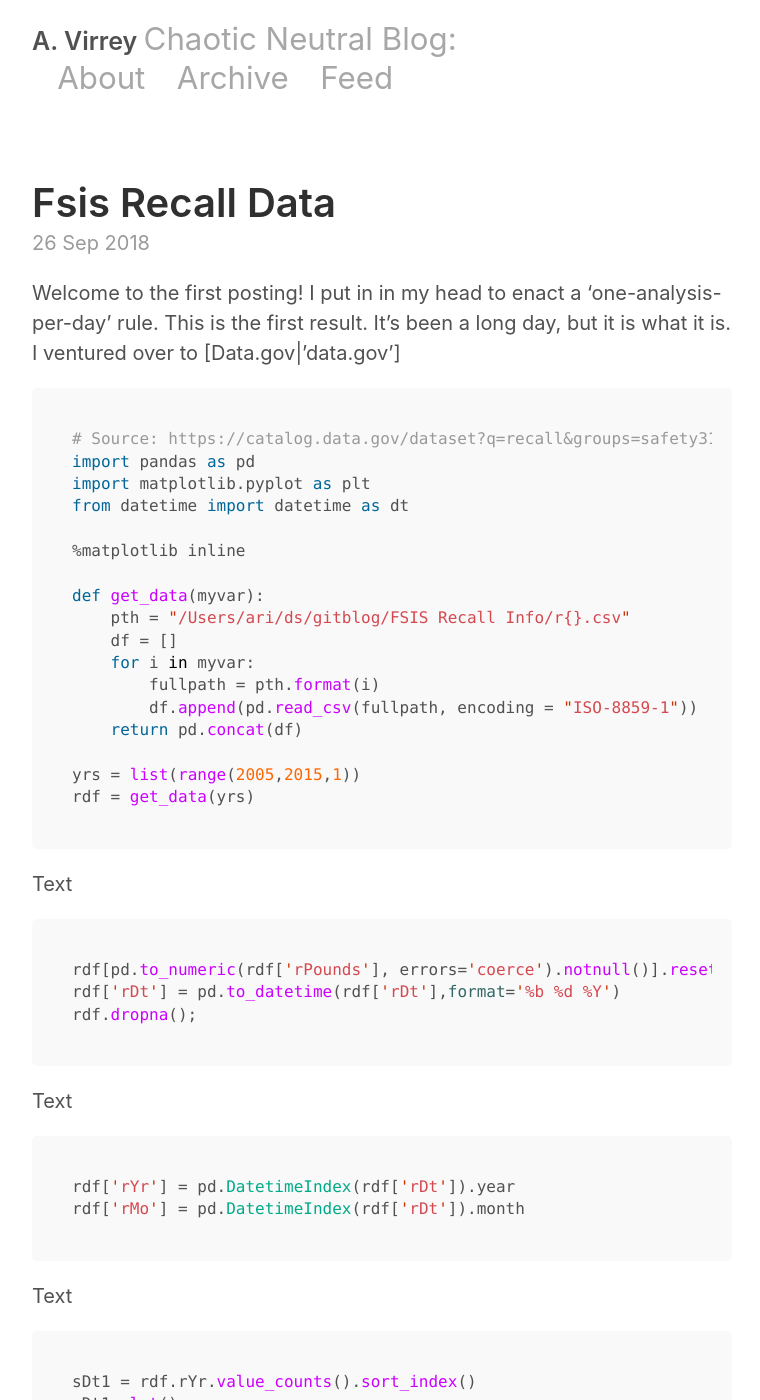
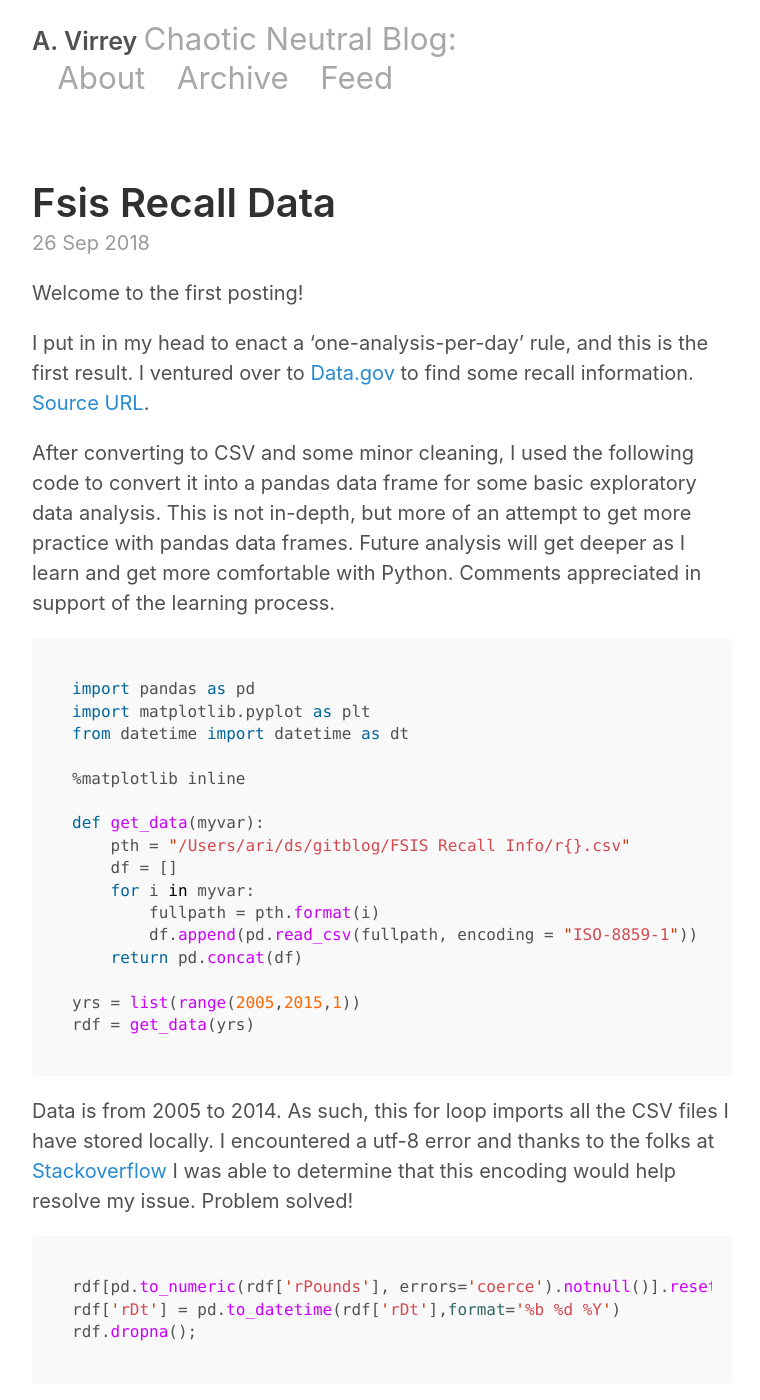
Before and after one commit to virrey/virrey.github.io, a Jekyll site: the page built from _posts/2018-09-26-FSIS-Recall-Data.md, in a window 1280 px wide and 1400 px high. Shown: the whole window, without its empty margins (258-1018 px from the left). Built offline with Jekyll 4.4.1, drawn with Linux system fonts in a browser that asks for light colours; our own code applies the rules of GitHub Pages for plain Markdown files.

Commit message:
quick update because we are live

````diff
--- a/_posts/2018-09-26-FSIS-Recall-Data.md
+++ b/_posts/2018-09-26-FSIS-Recall-Data.md
@@ -1,7 +1,10 @@
-Welcome to the first posting! I put in in my head to enact a 'one-analysis-per-day' rule. This is the first result. It's been a long day, but it is what it is.
-I ventured over to [Data.gov|'data.gov']
+Welcome to the first posting!
+
+I put in in my head to enact a 'one-analysis-per-day' rule, and this is the first result. I ventured over to [Data.gov](data.gov) to find some recall information. [Source URL](https://catalog.data.gov/dataset?q=recall&groups=safety3175#topic=safety_navigation).
+
+After converting to CSV and some minor cleaning, I used the following code to convert it into a pandas data frame for some basic exploratory data analysis. This is not in-depth, but more of an attempt to get more practice with pandas data frames. Future analysis will get deeper as I learn and get more comfortable with Python. Comments appreciated in support of the learning process.
+
 ```python
-# Source: https://catalog.data.gov/dataset?q=recall&groups=safety3175#topic=safety_navigation
 import pandas as pd
 import matplotlib.pyplot as plt
 from datetime import datetime as dt
@@ -20,7 +23,7 @@ yrs = list(range(2005,2015,1))
 rdf = get_data(yrs)
 ```
 
-Text
+Data is from 2005 to 2014. As such, this for loop imports all the CSV files I have stored locally. I encountered a utf-8 error and thanks to the folks at [Stackoverflow](https://stackoverflow.com/questions/19699367/unicodedecodeerror-utf-8-codec-cant-decode-byte) I was able to determine that this encoding would help resolve my issue. Problem solved!
 
 ```python
 rdf[pd.to_numeric(rdf['rPounds'], errors='coerce').notnull()].reset_index()
````
